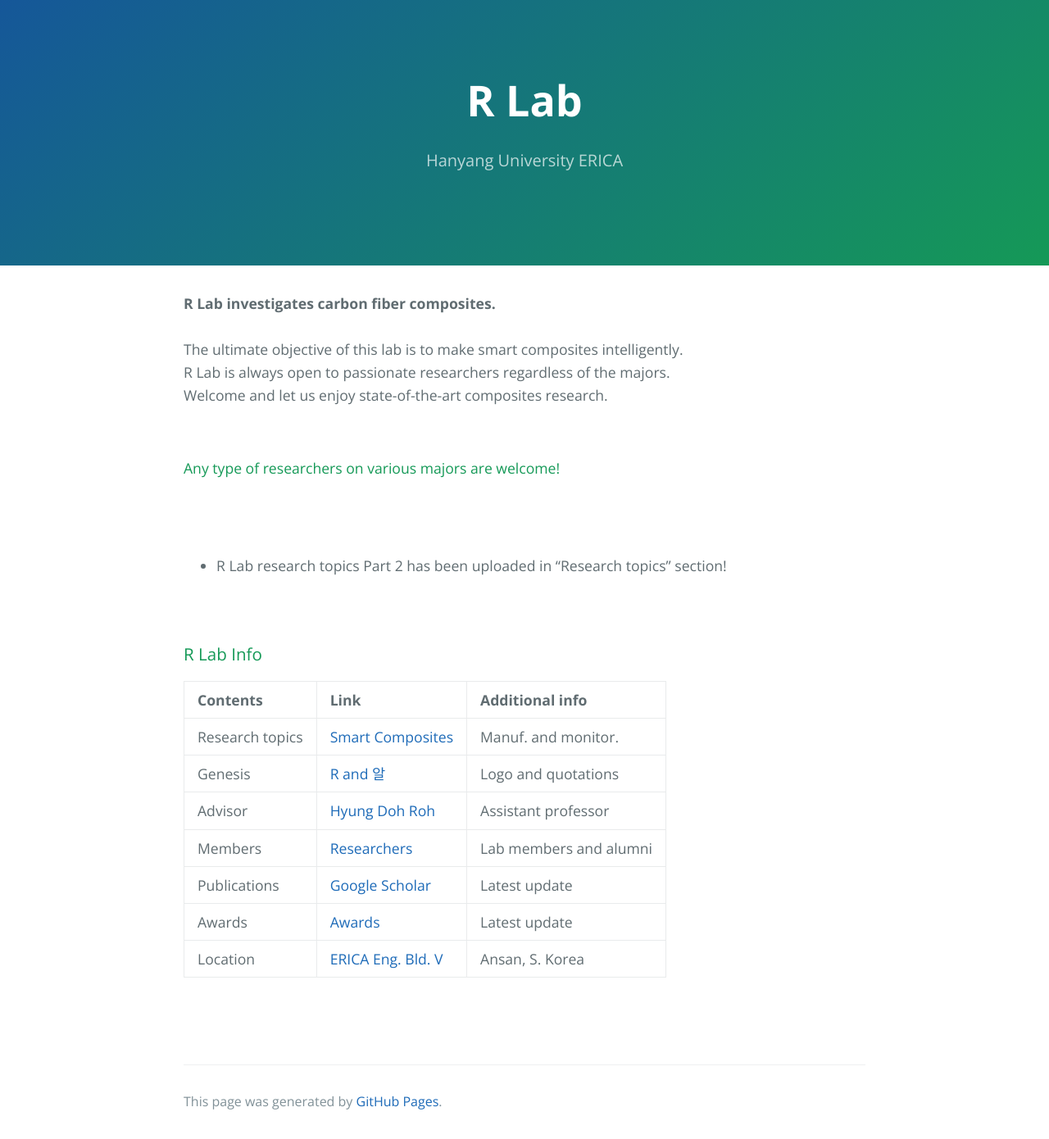
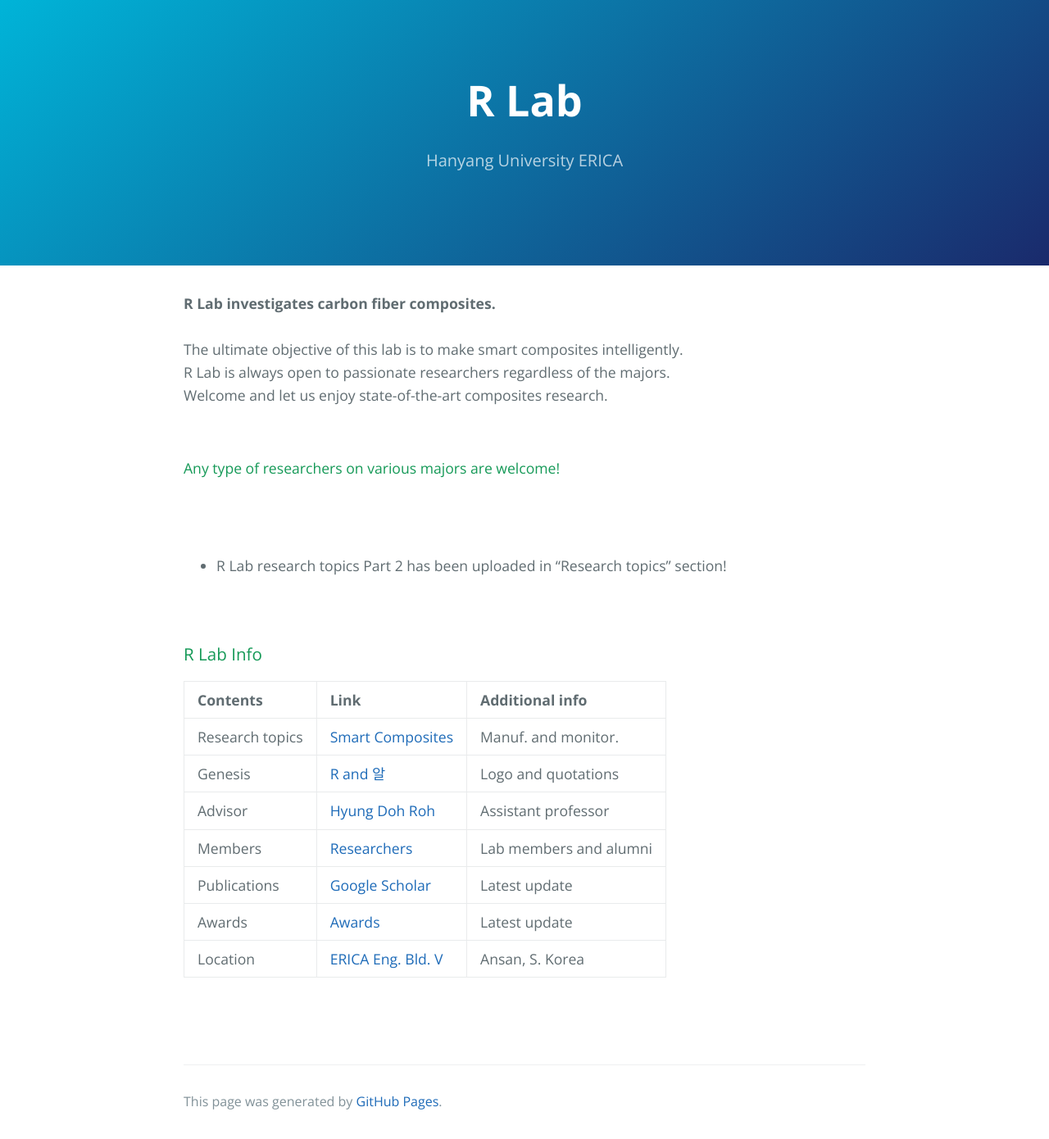
Before and after one commit to rhd1213/rhd1213.github.io, a Jekyll site: the page built from index.md, in a window 1280 px wide. Shown: the whole page at 82% size. Built offline with Jekyll 4.4.1, drawn with Linux system fonts in a browser that asks for light colours; our own code applies the rules of GitHub Pages for plain Markdown files.

Commit message:
Update variables.scss

```diff
--- a/_sass/variables.scss
+++ b/_sass/variables.scss
@@ -4,8 +4,10 @@ $medium-breakpoint: 42em !default;
 
 // Headers
 $header-heading-color: #fff !default;
-$header-bg-color: #159957 !default;
-$header-bg-color-secondary: #155799 !default;
+// $header-bg-color: #159957 !default;
+// $header-bg-color-secondary: #155799 !default;
+$header-bg-color: #1a2a6c;           // 오른쪽 끝 (네이비)
+$header-bg-color-secondary: #00b4d8; // 왼쪽 시작 (청록)
 
 // Text
 $section-headings-color: #159957 !default;
```
